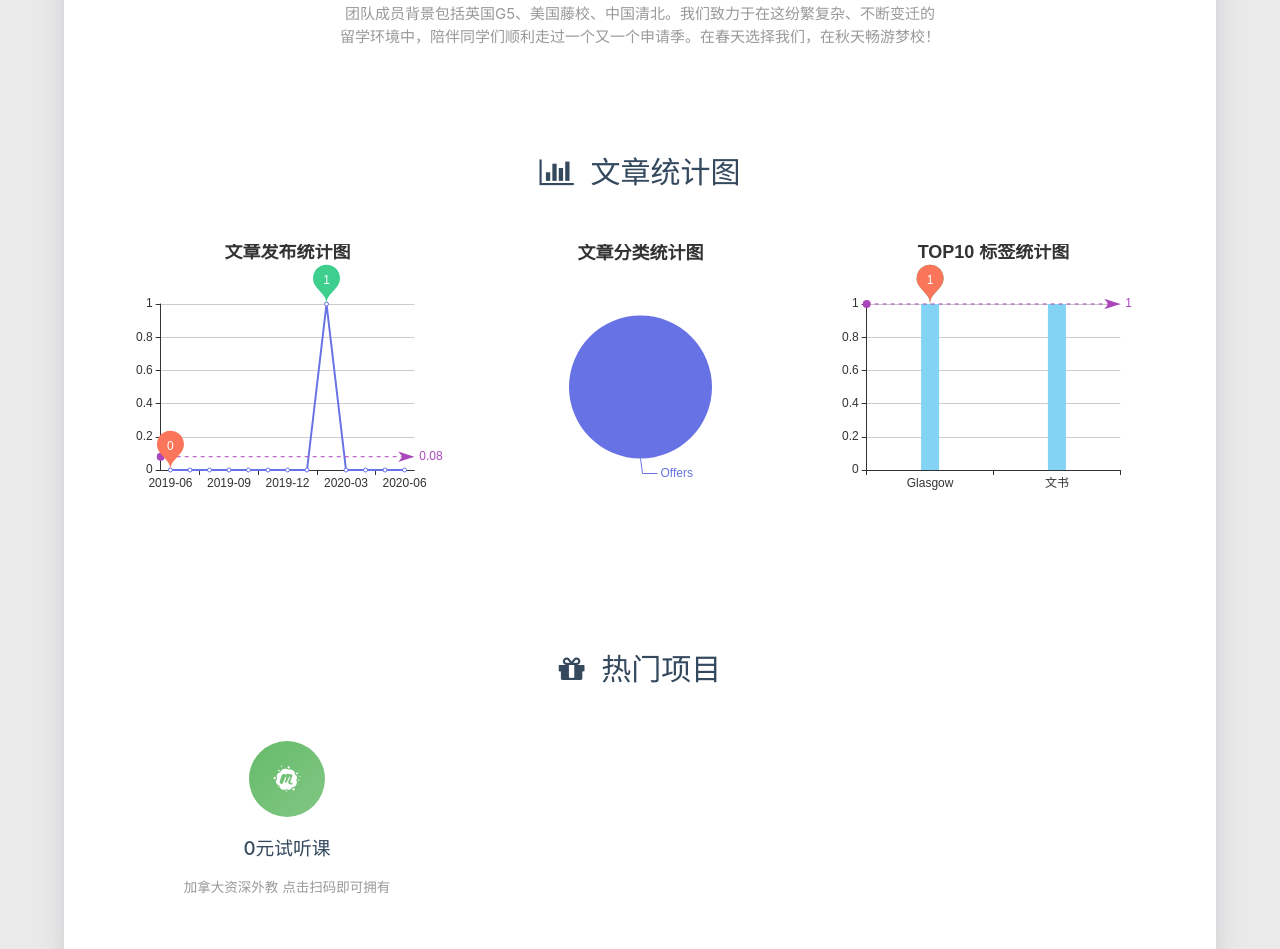
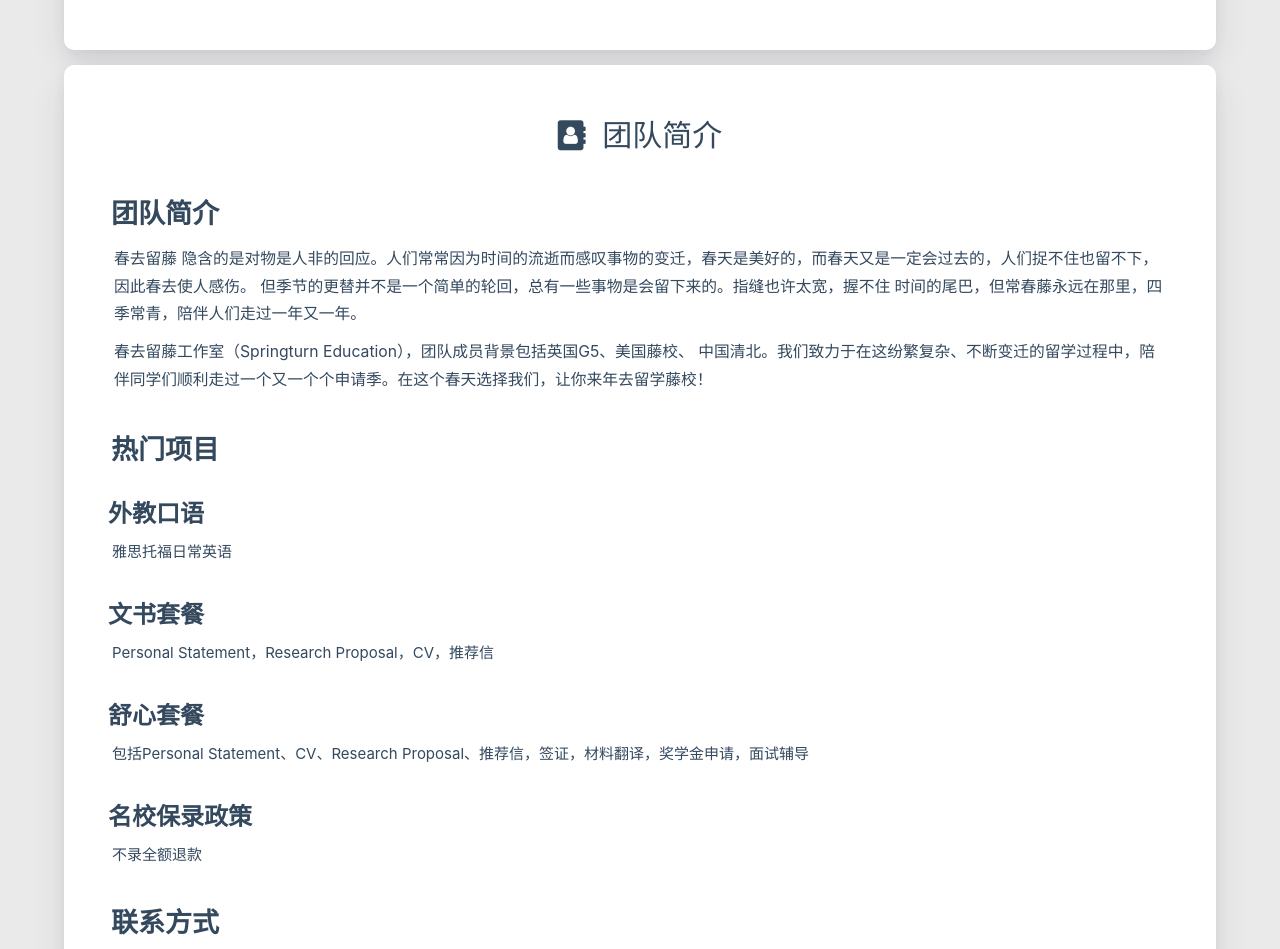
Before and after one commit to SpringTurn/SpringTurn, a plain HTML site: page about/index.html in a window 1280 px wide. Shown: the part 754-1703 px from the top of the page. Drawn offline with Linux system fonts and the light colour scheme; some packages are replaced by stand-ins of ours; a script that the page names is missing.

Commit message:
Site updated: 2020-06-28 22:48:21

```diff
--- a/about/index.html
+++ b/about/index.html
@@ -8,7 +8,7 @@
     <meta name="baidu-site-verification" content="fmlEuI34ir">
     <meta name="google-site-verification" content="yCy2azpds5XSuGZvis6OuA-XIGF5GuGpYRAaGfD6o48">
     <meta name="360-site-verification" content="b7c11a830ef90fd1464ad6206bb7b6e7">
-    <meta name="description" content="关于 | 春去留藤工作室">
+    <meta name="description" content="关于 | 春去留藤">
     <meta http-equiv="X-UA-Compatible" content="IE=edge">
     <meta name="viewport" content="width=device-width, initial-scale=1.0, user-scalable=no">
     <meta name="renderer" content="webkit|ie-stand|ie-comp">
@@ -16,7 +16,7 @@
     <meta name="format-detection" content="telephone=no">
     <meta name="apple-mobile-web-app-capable" content="yes">
     <meta name="apple-mobile-web-app-status-bar-style" content="black-translucent">
-    <title>关于 | 春去留藤工作室</title>
+    <title>关于 | 春去留藤</title>
     <link rel="icon" type="image/jpeg" href="/favicon.jpg">
 
     <link rel="stylesheet" type="text/css" href="/libs/awesome/css/font-awesome.min.css">
@@ -79,7 +79,7 @@
 
                     <img src="/medias/SpTn.jpg" class="logo-img" alt="LOGO">
 
-                    <span class="logo-span">春去留藤工作室</span>
+                    <span class="logo-span">春去留藤</span>
                 </a>
             </div>
 
@@ -136,10 +136,10 @@
 
         <img src="/medias/SpTn.jpg" class="logo-img circle responsive-img">
 
-        <div class="logo-name">春去留藤工作室</div>
+        <div class="logo-name">春去留藤</div>
         <div class="logo-desc">
 
-            春去留藤    秋收硕果
+            SpringTurn Education 春去留藤    秋收硕果
 
         </div>
     </div>
@@ -218,7 +218,7 @@
 
             <div class="description center-align">
 
-                    春去留藤    秋收硕果
+                    SpringTurn Education 春去留藤    秋收硕果
                     <!-- <span id="jinrishici-sentence">正在加载今日诗词...</span> -->
 
             </div>
@@ -348,200 +348,10 @@ $('.bg-cover').css('background-image', 'url(/medias/banner/' + new Date().getDay
                     </div>
                 </div>
 
-                <div class="introduction center-align" data-aos="fade-up">团队成员背景包括英国G5、美国藤校、中国清北。我们致力于在这纷繁复杂、不断变迁的留学环境中，陪伴同学们顺利走过一个又一个申请季。在春天选择我们，在秋天畅游梦校！</div>
-
-                <style type="text/css">
-    #posts-chart,
-    #categories-chart,
-    #tags-chart {
-        width: 100%;
-        height: 300px;
-        margin: 0.5rem auto;
-        padding: 0.5rem;
-    }
-</style>
-
-<div id="postCharts" class="post-charts">
-    <div class="title center-align" data-aos="zoom-in-up">
-        <i class="fa fa-bar-chart"></i>&nbsp;&nbsp;文章统计图
-    </div>
-    <div class="row">
-        <div class="chart col s12 m6 l4" data-aos="zoom-in-up">
-            <div id="posts-chart"></div>
-        </div>
-
-        <div class="chart col s12 m6 l4" data-aos="zoom-in-up">
-            <div id="categories-chart"></div>
-        </div>
-
-        <div class="chart col s12 m6 l4" data-aos="zoom-in-up">
-            <div id="tags-chart"></div>
-        </div>
-    </div>
-</div>
-
-<script type="text/javascript" src="/libs/echarts/echarts.min.js"></script>
-<script>
-    let postsChart = echarts.init(document.getElementById('posts-chart'));
-    let categoriesChart = echarts.init(document.getElementById('categories-chart'));
-    let tagsChart = echarts.init(document.getElementById('tags-chart'));
+                <div class="introduction center-align" data-aos="fade-up"></div>
 
 
 
-    let postsOption = {
-        title: {
-            text: '文章发布统计图',
-            top: -5,
-            x: 'center'
-        },
-        tooltip: {
-            trigger: 'axis'
-        },
-        xAxis: {
-            type: 'category',
-            data: ["2019-06","2019-07","2019-08","2019-09","2019-10","2019-11","2019-12","2020-01","2020-02","2020-03","2020-04","2020-05","2020-06"]
-        },
-        yAxis: {
-            type: 'value',
-        },
-        series: [
-            {
-                name: '文章篇数',
-                type: 'line',
-                color: ['#6772e5'],
-                data: [0,0,0,0,0,0,0,0,1,0,0,0,0],
-                markPoint: {
-                    symbolSize: 45,
-                    color: ['#fa755a','#3ecf8e','#82d3f4'],
-                    data: [{
-                        type: 'max',
-                        itemStyle: {color: ['#3ecf8e']},
-                        name: '最大值'
-                    }, {
-                        type: 'min',
-                        itemStyle: {color: ['#fa755a']},
-                        name: '最小值'
-                    }]
-                },
-                markLine: {
-                    itemStyle: {color: ['#ab47bc']},
-                    data: [
-                        {type: 'average', name: '平均值'}
-                    ]
-                }
-            }
-        ]
-    };
-
-
-
-    let categoriesOption = {
-        title: {
-            text: '文章分类统计图',
-            top: -4,
-            x: 'center'
-        },
-        tooltip: {
-            trigger: 'item',
-            formatter: "{a} <br/>{b} : {c} ({d}%)"
-        },
-        series: [
-            {
-                name: '分类',
-                type: 'pie',
-                radius: '50%',
-                color: ['#6772e5', '#ff9e0f', '#fa755a', '#3ecf8e', '#82d3f4', '#ab47bc', '#525f7f', '#f51c47', '#26A69A'],
-                data: [{"name":"Offers","value":1}],
-                itemStyle: {
-                    emphasis: {
-                        shadowBlur: 10,
-                        shadowOffsetX: 0,
-                        shadowColor: 'rgba(0, 0, 0, 0.5)'
-                    }
-                }
-            }
-        ]
-    };
-
-
-
-    let tagsOption = {
-        title: {
-            text: 'TOP10 标签统计图',
-            top: -5,
-            x: 'center'
-        },
-        tooltip: {},
-        xAxis: [
-            {
-                type: 'category',
-                data: ["Glasgow","文书"]
-            }
-        ],
-        yAxis: [
-            {
-                type: 'value'
-            }
-        ],
-        series: [
-            {
-                type: 'bar',
-                color: ['#82d3f4'],
-                barWidth : 18,
-                data: [1,1],
-                markPoint: {
-                    symbolSize: 45,
-                    data: [{
-                        type: 'max',
-                        itemStyle: {color: ['#3ecf8e']},
-                        name: '最大值'
-                    }, {
-                        type: 'min',
-                        itemStyle: {color: ['#fa755a']},
-                        name: '最小值'
-                    }],
-                },
-                markLine: {
-                    itemStyle: {color: ['#ab47bc']},
-                    data: [
-                        {type: 'average', name: '平均值'}
-                    ]
-                }
-            }
-        ]
-    };
-
-    // render the charts
-    postsChart.setOption(postsOption);
-    categoriesChart.setOption(categoriesOption);
-    tagsChart.setOption(tagsOption);
-</script>
-
-
-
-<div class="my-projects">
-    <div class="title center-align" data-aos="zoom-in-up">
-        <i class="fa fa-gift"></i>&nbsp;&nbsp;热门项目
-    </div>
-    <div class="row">
-
-
-        <div class="col s12 m6 l4" data-aos="fade-up">
-            <div class="info center-align">
-                <a href="/medias/contact.jpg" class="icon"
-                   style="background: linear-gradient(to bottom right, #66BB6A 0%, #81C784 100%)" target="_blank">
-                    <i class="fa fa-meetup"></i>
-                </a>
-                <div class="info-title">
-                    <a href="/medias/contact.jpg" target="_blank">0元试听课</a>
-                </div>
-                <div class="info-desc">加拿大资深外教  点击扫码即可拥有</div>
-            </div>
-        </div>
-
-
-    </div>
-</div>
 
 
 
@@ -556,20 +366,18 @@ $('.bg-cover').css('background-image', 'url(/medias/banner/' + new Date().getDay
                             <i class="fa fa-address-book"></i>&nbsp;&nbsp;团队简介
                         </div>
                         <div id="articleContent" data-aos="fade-up">
-                            <h2 id="团队简介"><a href="#团队简介" class="headerlink" title="团队简介"></a>团队简介</h2><h2> Jon </h2>
+                            <h2 id="团队简介"><a href="#团队简介" class="headerlink" title="团队简介"></a>团队简介</h2><p>春去留藤 隐含的是对物是人非的回应。人们常常因为时间的流逝⽽感叹事物的变迁，春天是美好的，而春天又是一定会过去的，人们捉不住也留不下，因此春去使⼈感伤。 但季节的更替并不是⼀个简单的轮回，总有一些事物是会留下来的。指缝也许太宽，握不住 时间的尾巴，但常春藤永远在那⾥，四季常青，陪伴人们走过一年又一年。</p>
+<p>春去留藤工作室（Springturn Education），团队成员背景包括英国G5、美国藤校、 中国清北。我们致力于在这纷繁复杂、不断变迁的留学过程中，陪伴同学们顺利走过一个又一个个申请季。在这个春天选择我们，让你来年去留学藤校！</p>
+<h2 id="热门项目"><a href="#热门项目" class="headerlink" title="热门项目"></a>热门项目</h2><h3>外教口语</h3>
+雅思托福日常英语
+<h3>文书套餐</h3>
+Personal Statement，Research Proposal，CV，推荐信
+<h3>舒心套餐</h3>
+包括Personal Statement、CV、Research Proposal、推荐信，签证，材料翻译，奖学金申请，面试辅导
+<h3>名校保录政策</h3>
+不录全额退款
 
-<ul>
-<li>清华大学经管交换生</li>
-<li>阿尔伯塔大学商学士</li>
-<li>丰富的英语教学经验</li>
-<li>CCOIC_Hainan实习</li>
-</ul>
-<h2> Taylor </h2>
-
-
-
-
-<p>![](/medias/contact.jpg =100x100)</p>
+<h2 id="联系方式"><a href="#联系方式" class="headerlink" title="联系方式"></a>联系方式</h2><p>微信公众号二维码:<br><img src="/medias/%E5%85%AC%E4%BC%97%E5%8F%B7.jpg" alt><br>咨询小管家二维码:<br><img src="/medias/%E5%92%A8%E8%AF%A2%E5%8F%B7.jpeg" alt><br>E-mail： <a href="mailto:Springturn@protonmail.com" target="_blank" rel="noopener">Springturn@protonmail.com</a></p>
 
                         </div>
                 </div>
--- a/atom.xml
+++ b/atom.xml
@@ -1,6 +1,6 @@
 <?xml version="1.0" encoding="utf-8"?>
 <feed xmlns="http://www.w3.org/2005/Atom">
-  <title>春去留藤工作室</title>
+  <title>春去留藤</title>
 
   <subtitle>春去留藤工作室</subtitle>
   <link href="/atom.xml" rel="self"/>
```
Also changed, not shown: 2020/02/16/sort-algorithms/index.html (+5 -5 lines), 404.html (+5 -5 lines), archives/2020/02/index.html (+6 -6 lines), archives/2020/index.html (+6 -6 lines), archives/index.html (+6 -6 lines), categories/Offers/index.html (+6 -6 lines), categories/index.html (+6 -6 lines), contact/index.html (+6 -6 lines), friends/index.html (+6 -6 lines), index.html (+6 -6 lines), sitemap.xml (+8 -8 lines), tags/Glasgow/index.html (+6 -6 lines), tags/index.html (+6 -6 lines), tags/文书/index.html (+6 -6 lines), 2 more files, 1 other file.
